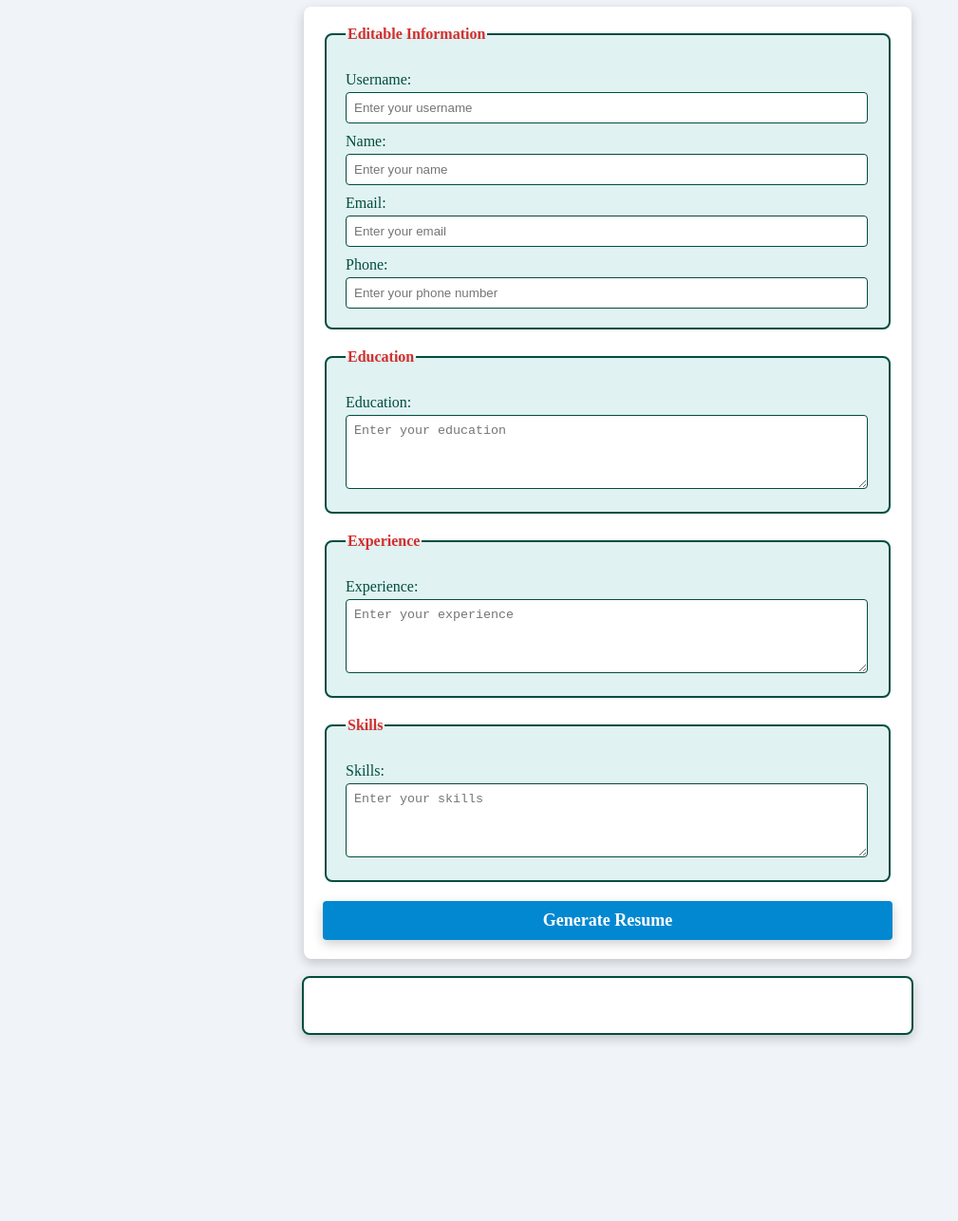
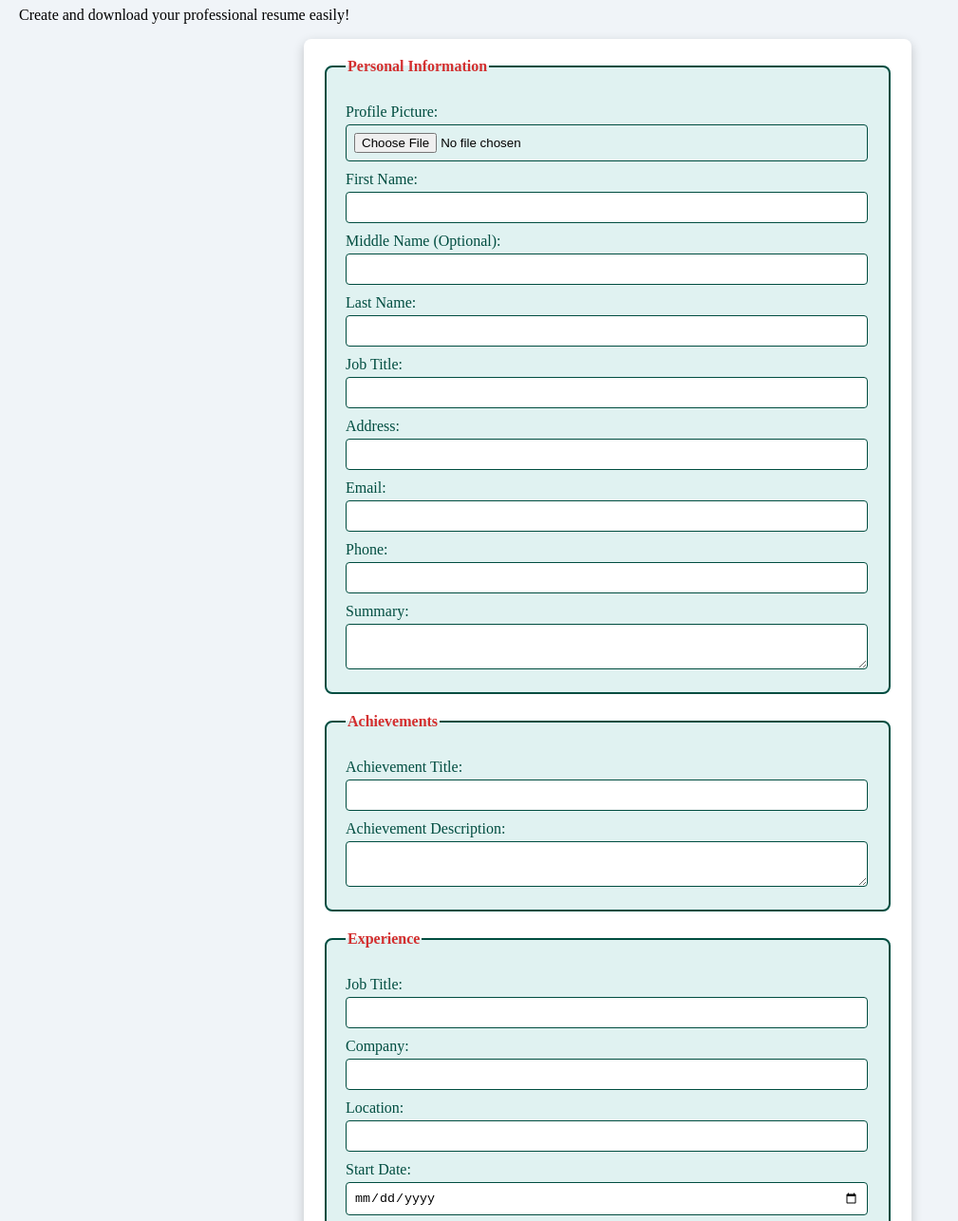
Before and after one commit to Ayman-queen/Hackathon-milestones, a plain HTML site: page Milestone 5/index.html in a window 1280 px wide. Shown: the part 73-1359 px from the top of the page at 95% size, without its empty margins (0-1009 px from the left). Before the commit the page ends 1201 px from the top, so only its background shows below. Drawn offline with nearby package versions, Linux system fonts and the light colour scheme.

Commit message:
Update index.html

```diff
--- a/Milestone 5/index.html
+++ b/Milestone 5/index.html
@@ -3,66 +3,107 @@
 <head>
     <meta charset="UTF-8">
     <meta name="viewport" content="width=device-width, initial-scale=1.0">
-    <title>Shareable Resume Builder</title>
-    <link rel="stylesheet" href="styles.css">
+    <title>Professional Resume Builder</title>
+    <link href="https://fonts.googleapis.com/css2?family=Roboto:wght@400;500;700&display=swap" rel="stylesheet">
+    <link rel="stylesheet" href="styles.css"> <!-- Link your custom CSS here -->
+    <script src="https://cdnjs.cloudflare.com/ajax/libs/jspdf/2.5.1/jspdf.umd.min.js"></script>
+
 </head>
 <body>
-    <h1>Shareable Resume Builder</h1>
+
+    <header>
+        <h1>Resume Builder</h1>
+        <p>Create and download your professional resume easily!</p>
+    </header>
+
+    <main>
         <form id="resume-form">
             <fieldset>
-            <legend>Editable Information</legend>
-            <label for="username">Username:</label>
-            <input type="text" id="username" placeholder="Enter your username" required>
+                <legend>Personal Information</legend>
+                <label for="profile-pic">Profile Picture:</label>
+                <input type="file" id="profile-pic" accept="image/*">
+                <label for="first-name">First Name:</label>
+                <input type="text" id="first-name" required>
+                <label for="middle-name">Middle Name (Optional):</label>
+                <input type="text" id="middle-name">
+                <label for="last-name">Last Name:</label>
+                <input type="text" id="last-name" required>
+                <label for="designation">Job Title:</label>
+                <input type="text" id="designation" required>
+                <label for="address">Address:</label>
+                <input type="text" id="address">
+                <label for="email">Email:</label>
+                <input type="email" id="email">
+                <label for="phone">Phone:</label>
+                <input type="tel" id="phone">
+                <label for="summary">Summary:</label>
+                <textarea id="summary"></textarea>
+            </fieldset>
 
-            <label for="name">Name:</label>
-            <input type="text" id="name" placeholder="Enter your name" required>
+            <fieldset>
+                <legend>Achievements</legend>
+                <label for="achievement-title">Achievement Title:</label>
+                <input type="text" id="achievement-title">
+                <label for="achievement-description">Achievement Description:</label>
+                <textarea id="achievement-description"></textarea>
+            </fieldset>
 
-            <label for="email">Email:</label>
-            <input type="email" id="email" placeholder="Enter your email" required>
-
-            <label for="phone">Phone:</label>
-            <input type="tel" id="phone" placeholder="Enter your phone number" required>
+            <fieldset>
+                <legend>Experience</legend>
+                <label for="job-title">Job Title:</label>
+                <input type="text" id="job-title">
+                <label for="company">Company:</label>
+                <input type="text" id="company">
+                <label for="location">Location:</label>
+                <input type="text" id="location">
+                <label for="start-date">Start Date:</label>
+                <input type="date" id="start-date">
+                <label for="end-date">End Date:</label>
+                <input type="date" id="end-date">
+                <label for="job-description">Job Description:</label>
+                <textarea id="job-description"></textarea>
             </fieldset>
 
             <fieldset>
                 <legend>Education</legend>
-            <label for="education">Education:</label>
-            <textarea id="education" placeholder="Enter your education" rows="4" required></textarea>
-        </fieldset>
-
-        <fieldset>
-            <legend>Experience</legend>
-            <label for="experience">Experience:</label>
-            <textarea id="experience" placeholder="Enter your experience" rows="4" required></textarea>
+                <label for="school">School:</label>
+                <input type="text" id="school">
+                <label for="degree">Degree:</label>
+                <input type="text" id="degree">
+                <label for="edu-location">Location:</label>
+                <input type="text" id="edu-location">
+                <label for="edu-start-date">Start Date:</label>
+                <input type="date" id="edu-start-date">
+                <label for="edu-end-date">End Date:</label>
+                <input type="date" id="edu-end-date">
+                <label for="edu-description">Education Description:</label>
+                <textarea id="edu-description"></textarea>
             </fieldset>
 
             <fieldset>
                 <legend>Skills</legend>
-            <label for="skills">Skills:</label>
-            <textarea id="skills" placeholder="Enter your skills" rows="4" required></textarea>
+                <label for="skills">Skills (comma-separated):</label>
+                <textarea id="skills"></textarea>
             </fieldset>
 
-        <button type="submit"><b>Generate Resume</b></button>
+            <button type="submit">Generate Resume</button>
         </form>
 
-    <br>
+        <div class="resume-preview" id="resume-display"></div>
 
-    <!-- Dynamic and Editable Resume -->
-
-     <div id="resume-display" contenteditable="true">
-        <!-- Resume will be generated below -->
+        <div class="download-button-container" id="download-pdf-container" style="display:none;">
+            <button id="download-pdf">Download Resume as PDF</button>
         </div>
 
-     <br>
+    </main>
 
-     <!-- Section for the Shareable Link and Dowload link-->
-      <div id="shareable-link-container" style="display : none">
-        <h2>Shareable Link</h2>
-        <p>Here is your unique link to view or edit your resume:</p>
-        <a href="#" id="shareable-link" target="_blank"></a>
-        <br>
+    <footer>
+        <p>Created by Ayman Shaheen | Proudly Crafted with Care</p>
+    </footer>
+<script src="script.js"></script>
 
-        <button id="download-pdf"><b>Download as PDF</b></button>
+</body>
+</html>
       </div>
 
     <script src="script.js"></script>
```
Lines whose indentation alone changed are shown as unchanged.
